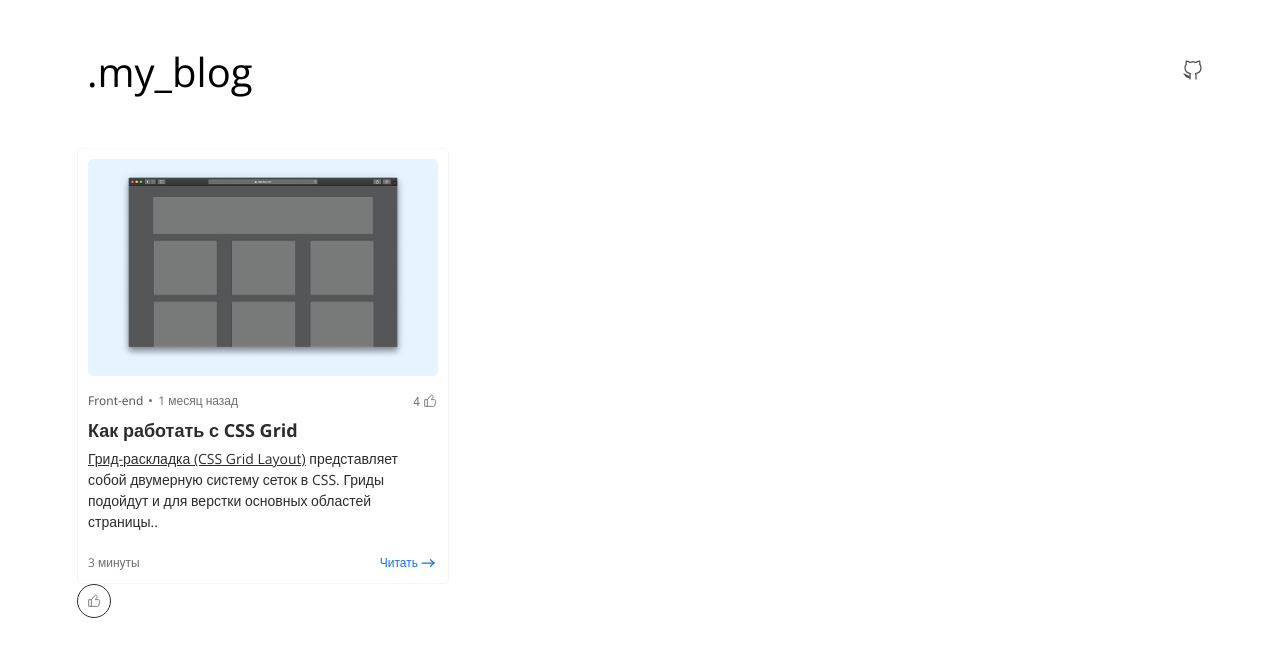
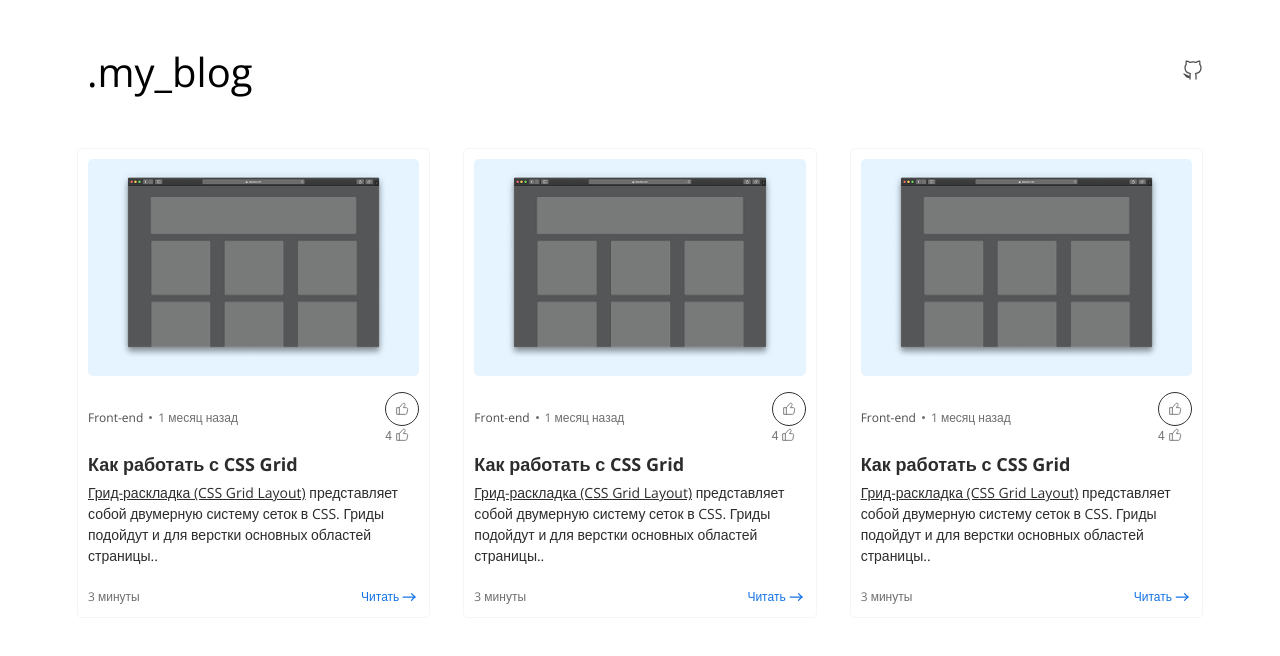
Before and after one commit to Ilya-m2195/purple, a Next.js app: page / in a window 1280 px wide. Shown: the top 656 px of the page. Built offline with nearby package versions, Linux system fonts and the light colour scheme.

Commit message:
feat: created grid-container with cards

```diff
--- a/src/app/page.tsx
+++ b/src/app/page.tsx
@@ -1,11 +1,11 @@
 import { FC } from 'react';
 import styles from './mainLayout.module.scss';
-import { Card } from '@/components';
+import { CardsList } from '@/components';
 
 const Home: FC = () => {
   return (
     <div className={styles.mainPage}>
-      <Card />
+      <CardsList />
     </div>
   );
 };
--- a/src/components/card/Card.tsx
+++ b/src/components/card/Card.tsx
@@ -28,7 +28,10 @@ export const Card: FC = () => {
             <div className={styles.dot}> </div>
             <span className={styles.timeLine}>1 месяц назад</span>
           </div>
-          <CustomBtn count={4} Icon={<Like />} viewType={'primary'} />
+          <div>
+            <CustomBtn Icon={<Like />} viewType={'circle'} />
+            <CustomBtn count={4} Icon={<Like />} viewType={'primary'} />
+          </div>
         </div>
 
         <Title className={styles.title} Tag={'h2'}>
@@ -44,7 +47,6 @@ export const Card: FC = () => {
           <ArrowLink link={'#'}>Читать</ArrowLink>
         </div>
       </div>
-      <CustomBtn Icon={<Like />} viewType={'circle'} />
     </>
   );
 };
--- a/src/components/card/card.module.scss
+++ b/src/components/card/card.module.scss
@@ -3,8 +3,8 @@
 .cardContainer {
   display: flex;
   flex-direction: column;
-  width: 100%;
   max-width: 350px;
+  min-width: 210px;
   padding: 10px;
   border: 1px solid var(--border-color);
   border-radius: 5px;
--- /dev/null
+++ b/src/components/cardsList/CardsList.tsx
@@ -0,0 +1,19 @@
+import { FC } from 'react';
+import styles from './cardsList.module.scss';
+import { Card } from '@/components';
+
+export const CardsList: FC = () => {
+  return (
+    <ul className={styles.cardsList}>
+      <li className={styles.cardsItem}>
+        <Card />
+      </li>
+      <li>
+        <Card />
+      </li>
+      <li>
+        <Card />
+      </li>
+    </ul>
+  );
+};
--- /dev/null
+++ b/src/components/cardsList/cardsList.module.scss
@@ -0,0 +1,9 @@
+.cardsList {
+  display: grid;
+  grid-template-columns: repeat(auto-fit, minmax(215px, 1fr));
+  gap: 33px;
+  @media(max-width: 550px) {
+    justify-items: center;
+    grid-template-columns: 1fr;
+  }
+}
--- a/src/components/index.ts
+++ b/src/components/index.ts
@@ -2,3 +2,4 @@ export * from './card/Card';
 export * from './title/Title';
 export * from './arrowLink/ArrowLink';
 export * from './customBtn/CustomBtn';
+export * from './cardsList/CardsList';
```
